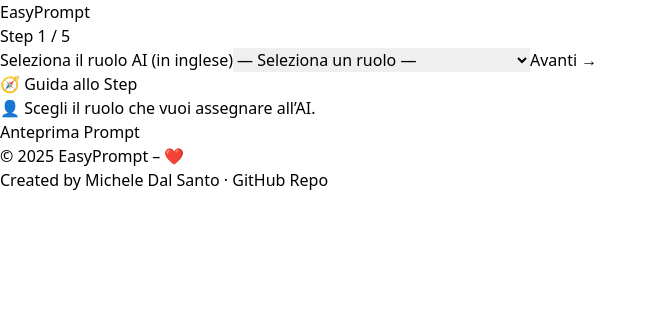
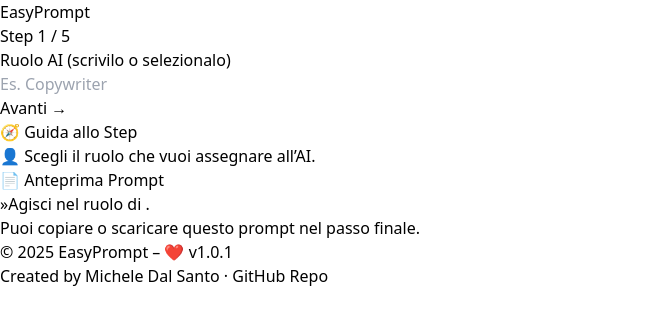
Before and after one commit to micheledalsanto/EasyPrompt, a React (Vite) app: page / in a window 1280 px wide. Both pictures are taken after a click on the button "🚀 Comincia subito!". Shown: the top 324 px of the page, without its empty margins (0-657 px from the left). Built offline with nearby package versions, Linux system fonts and the light colour scheme.

Commit message:
updated instruction and updated version to 1.0.1

```diff
--- a/src/App.jsx
+++ b/src/App.jsx
@@ -11,6 +11,7 @@
 import { downloadPrompt } from "./utils/downloadPrompt";
 import { stepGuides } from "./utils/stepGuides";
 import { roleTechniques } from "./utils/roleTechniques";
+import { suggestionsByRole } from "./utils/suggestionsByRole";
 
 function App() {
   const [step, setStep] = useState(0);
@@ -70,6 +71,7 @@
             onBack={() => setStep(1)}
             onNext={() => setStep(3)}
             suggestedTechnique={suggestedTechnique}
+            roleUseCase={suggestionsByRole[role] || null}
           />,
           <div className="bg-gray-100 border rounded-xl p-4 shadow-sm">
             <h2 className="text-lg font-semibold text-gray-800 mb-2">🧭 Guida allo Step</h2>
--- a/src/components/Layout.jsx
+++ b/src/components/Layout.jsx
@@ -26,7 +26,7 @@
       </main>
 
       <footer className="text-center text-xs text-gray-500 p-4 space-y-1">
-          <div>© {currentYear} EasyPrompt – ❤️</div>
+        <div>© {currentYear} EasyPrompt – ❤️ v1.0.1</div>
         <div>
           Created by{" "}
           <a
--- a/src/components/PromptPreview.jsx
+++ b/src/components/PromptPreview.jsx
@@ -1,8 +1,24 @@
 function PromptPreview({ prompt }) {
+  if (!prompt) return null;
+
+  const sections = prompt.split("\n").filter((line) => line.trim() !== "");
+
   return (
-    <div className="bg-white border rounded-xl p-4 shadow-md">
-      <h2 className="text-xl font-semibold mb-2">Anteprima Prompt</h2>
-      <pre className="whitespace-pre-wrap break-words text-sm text-gray-800">{prompt}</pre>
+    <div className="bg-white shadow-md rounded-lg p-4 border">
+      <h2 className="text-lg font-semibold text-gray-800 mb-2">📄 Anteprima Prompt</h2>
+
+      <div className="text-sm text-gray-700 space-y-3">
+        {sections.map((section, index) => (
+          <div key={index} className="flex items-start gap-2">
+            <span className="text-blue-600 font-bold">»</span>
+            <span className="whitespace-pre-line">{section}</span>
+          </div>
+        ))}
+      </div>
+
+      <p className="mt-4 text-xs text-gray-400 italic">
+        Puoi copiare o scaricare questo prompt nel passo finale.
+      </p>
     </div>
   );
 }
--- a/src/components/StepInstruction.jsx
+++ b/src/components/StepInstruction.jsx
@@ -33,7 +33,7 @@
   },
 };
 
-function StepInstruction({ instruction, setInstruction, onBack, onNext, suggestedTechnique }) {
+function StepInstruction({ instruction, setInstruction, onBack, onNext, suggestedTechnique, roleUseCase }) {
   const [tech, setTech] = useState(null);
 
   useEffect(() => {
@@ -76,6 +76,12 @@
         </div>
       )}
 
+      {roleUseCase && (
+        <div className="mb-4 p-3 bg-yellow-50 border border-yellow-200 rounded-lg text-sm text-yellow-900">
+          💡 <strong>Prompt di esempio per questo ruolo:</strong> {roleUseCase}
+        </div>
+      )}
+
       {tech && (
         <>
           <label className="block text-sm mb-1">
--- a/src/components/StepRole.jsx
+++ b/src/components/StepRole.jsx
@@ -1,88 +1,79 @@
-const rolesBySector = {
-    "Marketing & Comunicazione": [
-      "Copywriter",
-      "Content Strategist",
-      "Social Media Manager",
-      "SEO Specialist",
-      "Brand Manager",
-      "Digital PR",
-      "Media Planner",
-      "Email Marketing Specialist",
-    ],
-    "Design & Creatività": [
-      "UX Designer",
-      "UI Designer",
-      "Graphic Designer",
-      "Motion Designer",
-      "Art Director",
-      "Product Designer",
-    ],
-    "Educazione & Formazione": [
-      "Teacher",
-      "Instructional Designer",
-      "Academic Researcher",
-      "Educational Technologist",
-      "Tutor",
-    ],
-    "Analisi & Dati": [
-      "Data Analyst",
-      "Data Scientist",
-      "Business Intelligence Analyst",
-      "Research Analyst",
-      "Statistician",
-    ],
-    "Sviluppo & Tecnologia": [
-      "Frontend Developer",
-      "Backend Developer",
-      "Fullstack Developer",
-      "DevOps Engineer",
-      "AI Engineer",
-      "QA Tester",
-    ],
-    "Business & Strategia": [
-      "Project Manager",
-      "Product Manager",
-      "Business Analyst",
-      "Strategic Consultant",
-      "Operations Manager",
-    ],
-    "Vendite & Customer": [
-      "Sales Representative",
-      "Customer Support Agent",
-      "Account Manager",
-      "CRM Specialist",
-      "Inside Sales Manager",
-    ],
-    "HR & Risorse Umane": [
-      "HR Generalist",
-      "Recruiter",
-      "Talent Acquisition Specialist",
-      "Learning & Development Manager",
-    ]
+import { useState, useEffect, useRef } from "react";
+import { allRoles } from "../utils/rolesList";
+
+function StepRole({ role, setRole, onNext }) {
+  const [inputValue, setInputValue] = useState(role || "");
+  const [filteredRoles, setFilteredRoles] = useState([]);
+  const [showSuggestions, setShowSuggestions] = useState(false);
+  const containerRef = useRef(null);
+
+  useEffect(() => {
+    const matches = inputValue.length > 1
+      ? allRoles.filter((r) =>
+          r.toLowerCase().includes(inputValue.toLowerCase())
+        )
+      : [];
+    setFilteredRoles(matches);
+  }, [inputValue]);
+
+  useEffect(() => {
+    const handleClickOutside = (e) => {
+      if (containerRef.current && !containerRef.current.contains(e.target)) {
+        setShowSuggestions(false);
+      }
+    };
+    document.addEventListener("mousedown", handleClickOutside);
+    return () => document.removeEventListener("mousedown", handleClickOutside);
+  }, []);
+
+  const handleSelect = (selectedRole) => {
+    setInputValue(selectedRole);
+    setRole(selectedRole);
+    setShowSuggestions(false);
   };
 
-  function StepRole({ role, setRole, onNext }) {
   return (
     <>
-        <label className="block text-sm font-medium mb-2">Seleziona il ruolo AI (in inglese)</label>
-        <select
-          value={role}
-          onChange={e => setRole(e.target.value)}
-          className="w-full border rounded-lg p-2 mb-4"
+      <label className="block text-sm font-medium mb-2">Ruolo AI (scrivilo o selezionalo)</label>
+
+      <div className="relative" ref={containerRef}>
+        <input
+          type="text"
+          value={inputValue}
+          onChange={(e) => {
+            setInputValue(e.target.value);
+            setRole(e.target.value);
+            setShowSuggestions(true);
+          }}
+          placeholder="Es. Copywriter"
+          className="w-full border rounded-lg p-2 mb-1"
+          onFocus={() => setShowSuggestions(true)}
+        />
+
+        {showSuggestions && filteredRoles.length > 0 && (
+          <ul className="absolute z-10 bg-white border w-full mt-1 max-h-48 overflow-y-auto rounded-lg shadow-lg">
+            {filteredRoles.map((roleOption) => (
+              <li
+                key={roleOption}
+                onClick={() => handleSelect(roleOption)}
+                className="px-4 py-2 hover:bg-blue-100 cursor-pointer text-sm"
               >
-          <option value="">— Seleziona un ruolo —</option>
-          {Object.entries(rolesBySector).map(([sector, roles]) => (
-            <optgroup key={sector} label={sector}>
-              {roles.map(r => (
-                <option key={`${sector}-${r}`} value={r}>{r}</option>
+                {roleOption}
+              </li>
             ))}
-            </optgroup>
-          ))}
-        </select>
+          </ul>
+        )}
+      </div>
+
+      {inputValue && !allRoles.includes(inputValue) && (
+        <p className="text-sm text-yellow-600 italic mt-1">
+          ⚠️ Questo ruolo non è nella lista. Non verranno forniti suggerimenti automatici.
+        </p>
+      )}
 
       <button
-          onClick={() => role.trim() && onNext()}
-          className="mt-2 bg-blue-600 hover:bg-blue-700 text-white px-4 py-2 rounded-lg"
+        onClick={() => inputValue.trim() && onNext()}
+        className="mt-3 bg-blue-600 hover:bg-blue-700 text-white px-4 py-2 rounded-lg"
       >
         Avanti →
       </button>
--- a/src/utils/generatePrompt.js
+++ b/src/utils/generatePrompt.js
@@ -1,15 +1,17 @@
-export function generatePrompt({ role, instruction, tone, constraints, technique }) {
-  let prompt = "";
+export function generatePrompt({ role, instruction, tone, constraints }) {
+  let prompt = `Agisci nel ruolo di ${role}.`;
 
-  if (role) prompt += `Agisci come ${role}. `;
-  if (technique) prompt += `Usa un approccio di tipo ${technique}. `;
   if (instruction) {
-    prompt += instruction.trim().endsWith(".")
-      ? instruction.trim() + " "
-      : instruction.trim() + ". ";
+    prompt += ` Il compito è: ${instruction}.`;
   }
-  if (tone) prompt += `Rispondi con tono ${tone.toLowerCase()}. `;
-  if (constraints) prompt += `Rispetta questi vincoli: ${constraints.trim()}. `;
+
+  if (tone) {
+    prompt += ` Usa un tono ${tone}.`;
+  }
+
+  if (constraints) {
+    prompt += ` Segui queste indicazioni: ${constraints}.`;
+  }
 
   return prompt.trim();
 }
--- /dev/null
+++ b/src/utils/rolesList.js
@@ -0,0 +1,67 @@
+// utils/rolesList.js
+
+export const rolesBySector = {
+    "Marketing & Comunicazione": [
+      "Copywriter",
+      "Content Strategist",
+      "Social Media Manager",
+      "SEO Specialist",
+      "Brand Manager",
+      "Digital PR",
+      "Media Planner",
+      "Email Marketing Specialist",
+    ],
+    "Design & Creatività": [
+      "UX Designer",
+      "UI Designer",
+      "Graphic Designer",
+      "Motion Designer",
+      "Art Director",
+      "Product Designer",
+    ],
+    "Educazione & Formazione": [
+      "Teacher",
+      "Instructional Designer",
+      "Academic Researcher",
+      "Educational Technologist",
+      "Tutor",
+    ],
+    "Analisi & Dati": [
+      "Data Analyst",
+      "Data Scientist",
+      "Business Intelligence Analyst",
+      "Research Analyst",
+      "Statistician",
+    ],
+    "Sviluppo & Tecnologia": [
+      "Frontend Developer",
+      "Backend Developer",
+      "Fullstack Developer",
+      "DevOps Engineer",
+      "AI Engineer",
+      "QA Tester",
+    ],
+    "Business & Strategia": [
+      "Project Manager",
+      "Product Manager",
+      "Business Analyst",
+      "Strategic Consultant",
+      "Operations Manager",
+    ],
+    "Vendite & Customer": [
+      "Sales Representative",
+      "Customer Support Agent",
+      "Account Manager",
+      "CRM Specialist",
+      "Inside Sales Manager",
+    ],
+    "HR & Risorse Umane": [
+      "HR Generalist",
+      "Recruiter",
+      "Talent Acquisition Specialist",
+      "Learning & Development Manager",
+    ]
+  };
+
+  // Ruolo flat unico per autocompletamento
+  export const allRoles = Object.values(rolesBySector).flat().sort();
--- /dev/null
+++ b/src/utils/suggestionsByRole.js
@@ -0,0 +1,53 @@
+export const suggestionsByRole = {
+    "Copywriter": "Scrivi 3 headline per una campagna pubblicitaria di una nuova bibita energetica rivolta ai Gen Z.",
+    "Content Strategist": "Progetta un calendario editoriale mensile per un blog B2B che tratta di digital marketing.",
+    "Social Media Manager": "Crea 5 caption Instagram per promuovere un evento musicale estivo a Milano.",
+    "Specialista SEO": "Genera una lista di parole chiave long-tail per un sito e-commerce di abbigliamento sportivo.",
+    "Brand Manager": "Definisci il tone of voice per un brand eco-sostenibile di cosmetici naturali.",
+    "Digital PR": "Scrivi un pitch email da inviare a giornalisti per promuovere il lancio di una nuova app di fitness.",
+    "Media Planner": "Sviluppa un piano media per aumentare la brand awareness di una startup tecnologica.",
+    "Specialista Email Marketing": "Progetta una campagna di email automation per il recupero dei carrelli abbandonati in un e-commerce.",
+
+    "UX Designer": "Scrivi una user story per migliorare l’onboarding di una nuova app di finanza personale.",
+    "UI Designer": "Suggerisci miglioramenti all'interfaccia di una dashboard di analytics per aumentarne l’usabilità.",
+    "Graphic Designer": "Genera concept grafici per il rebranding di una catena di ristorazione fast-casual.",
+    "Motion Designer": "Descrivi un'animazione introduttiva per un’app dedicata alla meditazione.",
+    "Direttore Artistico": "Coordina il concept creativo per una campagna pubblicitaria multisoggetto per un brand di moda.",
+    "Product Designer": "Progetta il flusso utente per la prenotazione di un volo su un'app di viaggio.",
+
+    "Insegnante": "Prepara un'esercitazione interattiva sul ciclo dell’acqua per studenti delle scuole medie.",
+    "Instructional Designer": "Crea la struttura di un corso e-learning su competenze trasversali per lavoratori in smart working.",
+    "Ricercatore Accademico": "Progetta un’indagine qualitativa sull’impatto dell’AI nelle scienze sociali.",
+    "Tecnologo Educativo": "Sviluppa un piano per introdurre strumenti digitali inclusivi nella didattica scolastica.",
+    "Tutor": "Suggerisci un piano settimanale di studio per uno studente con difficoltà in matematica.",
+
+    "Data Analyst": "Analizza un dataset e trova i principali fattori che influenzano le vendite mensili.",
+    "Data Scientist": "Costruisci un modello predittivo per stimare la domanda futura di un servizio di food delivery.",
+    "Business Intelligence Analyst": "Crea una dashboard per visualizzare KPI settimanali in un contesto retail.",
+    "Research Analyst": "Sviluppa un’analisi di benchmark tra i competitor nel settore automotive.",
+    "Statistico": "Progetta un esperimento per validare l’efficacia di una campagna di vaccinazione.",
+
+    "Frontend Developer": "Genera componenti riutilizzabili per una web app in React con supporto responsive.",
+    "Backend Developer": "Progetta una struttura API RESTful sicura per la gestione utenti di una piattaforma SaaS.",
+    "Fullstack Developer": "Crea un'applicazione ToDo con autenticazione e salvataggio dati su database.",
+    "DevOps Engineer": "Scrivi uno script di automazione per il deployment continuo su AWS.",
+    "Ingegnere AI": "Progetta un flusso per addestrare un modello NLP su dati di recensioni clienti.",
+    "QA Tester": "Sviluppa casi di test per validare le funzionalità principali di un'app mobile di banking.",
+
+    "Project Manager": "Crea una roadmap trimestrale con milestone e deliverable per il lancio di un nuovo prodotto.",
+    "Product Manager": "Scrivi una user story e priorità in backlog per una funzione di 'wishlist' su un e-commerce.",
+    "Business Analyst": "Redigi un documento di requisiti funzionali per un gestionale interno HR.",
+    "Consulente Strategico": "Proponi un piano di espansione internazionale per una PMI italiana nel settore food.",
+    "Responsabile Operativo": "Ottimizza il processo di approvvigionamento per ridurre i tempi di consegna del 20%.",
+
+    "Sales Representative": "Simula una call di vendita con un cliente interessato a una piattaforma di e-learning.",
+    "Addetto Assistenza Clienti": "Scrivi una risposta empatica a un cliente che lamenta ritardi nella spedizione.",
+    "Account Manager": "Prepara un report mensile per un cliente enterprise con KPI raggiunti e azioni future.",
+    "Specialista CRM": "Crea una segmentazione dei clienti per una campagna mirata via email.",
+    "Inside Sales Manager": "Definisci uno script di vendita inbound per un software B2B in fase di lancio.",
+
+    "HR Generalist": "Prepara una job description per una posizione junior in area finance.",
+    "Recruiter": "Scrivi un annuncio attrattivo per una posizione da UI Designer in startup.",
+    "Talent Acquisition Specialist": "Progetta un funnel di selezione per il recruitment di figure tech.",
+    "Learning & Development Manager": "Crea un piano formativo annuale per la crescita del middle management."
+  };
```
Lines whose indentation alone changed are shown as unchanged.
